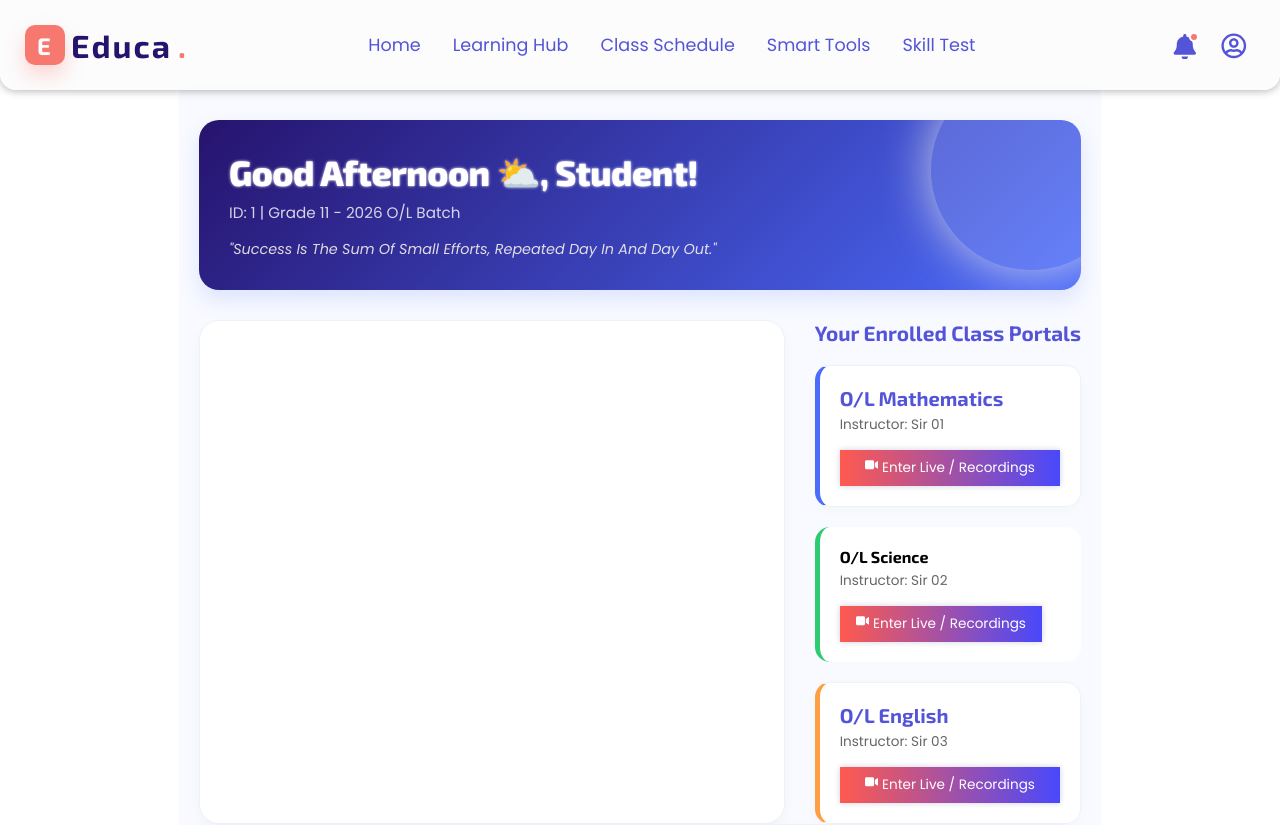
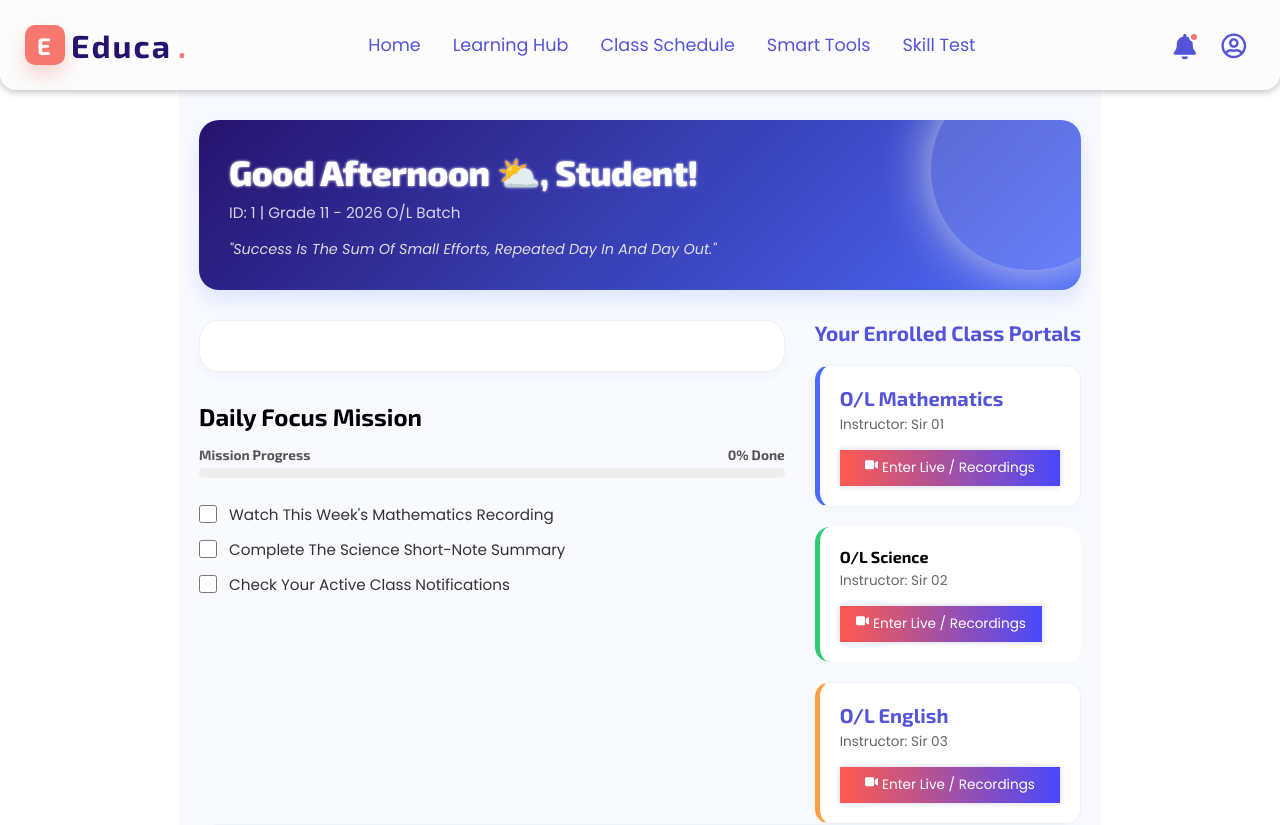
Before and after one commit to lakshan-beast/Educa-OL-Learning-Platform, a React (Vite) app: page /dashboard in a window 1280 px wide. Shown: the top 825 px of the page. Built offline with nearby package versions, Linux system fonts and the light colour scheme; sample sign-in values are in the browser's storage.

Commit message:
Update Dashboard: fix class name typo in tasks card container

```diff
--- a/src/pages/Dashboard.jsx
+++ b/src/pages/Dashboard.jsx
@@ -284,7 +284,7 @@ const Dashboard = () => {
           <div className="main-dash-content">
             {/* 🎯 B. Daily Mission & Interactive Progress Bar */}
             <div
-              className="card-container tasks-card"
+              className="card-containers tasks-card"
               style={{
                 // background: "red",
                 padding: "25px",
```
